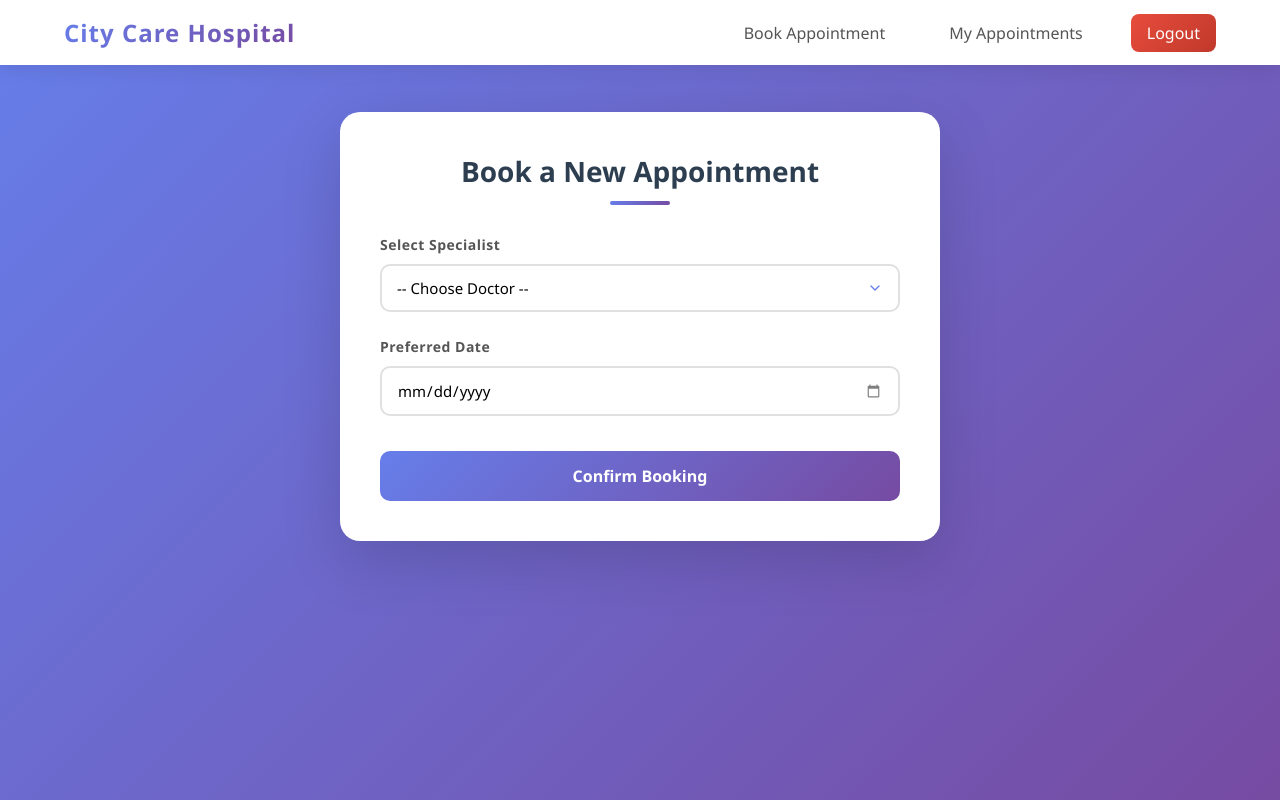
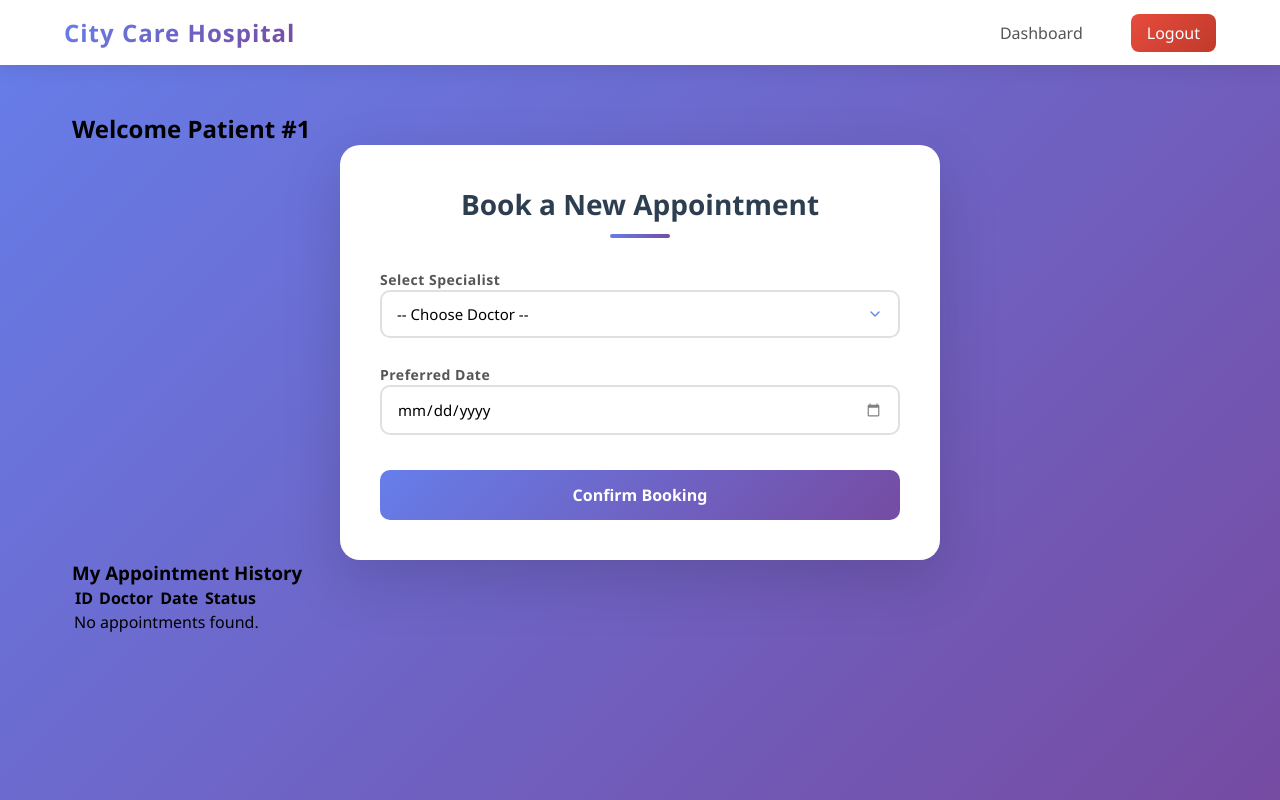
Before and after one commit to imtheking99/hospital-system, a PHP site: page /pdash.php in a window 1280 px wide. Run offline with PHP 8.4, Linux system fonts and the light colour scheme; a user stored in the database is signed in; data comes from the database, SQL or seed files in the repository.

Commit message:
Implement Patient Dashboard and finalize Authentication logic Created patient_dashboard.php with appointment booking form. Developed patient_dashboard.php to display booking history using MySQL Views. Fixed path errors in includes/aphandler.php and auth.php. Added logout.php for secure session management. Integrated stored procedure (sp_BookAppointment) for booking logic.

```diff
--- a/includes/aphandler.php
+++ b/includes/aphandler.php
@@ -1,6 +1,6 @@
 <?php
 session_start();
-require_once 'includes/db.php';
+require_once 'db.php';
 
 if (isset($_POST['book_now']) && $_SESSION['role'] == 'Patient') {
     $patientId = $_SESSION['user_id'];
--- a/pdash.php
+++ b/pdash.php
@@ -1,27 +1,106 @@
+<?php
+session_start();
+require_once 'includes/db.php'; // Database connection
+
+// 1. Session confirmation and role check
+if (!isset($_SESSION['user_id']) || $_SESSION['role'] !== 'Patient') {
+    header("Location: index.php");
+    exit();
+}
+
+$patient_id = $_SESSION['user_id'];
+
+// 2. getting list of doctors
+try {
+    $stmt_docs = $pdo->query("SELECT doctor_id, name, specialization FROM doctors");
+    $doctors = $stmt_docs->fetchAll();
+} catch (PDOException $e) {
+    die("Error fetching doctors: " . $e->getMessage());
+}
+
+// getting patient history
+// using database view
+try {
+    $stmt_app = $pdo->prepare("SELECT * FROM vw_appointmentsummary WHERE patient_name = (SELECT username FROM users WHERE user_id = ?)");
+    $stmt_app->execute([$patient_id]);
+    $my_appointments = $stmt_app->fetchAll();
+} catch (PDOException $e) {
+    die("Error fetching appointments: " . $e->getMessage());
+}
+?>
+
+<!DOCTYPE html>
+<html lang="en">
+<head>
+    <meta charset="UTF-8">
+    <title>Patient Dashboard - City Care Hospital</title>
     <link rel="stylesheet" href="style3.css">
+</head>
+<body>
     <nav class="main-nav">
         <div class="logo">City Care Hospital</div>
         <ul class="nav-links">
-        <li><a href="patient_dashboard.php">Book Appointment</a></li>
-        <li><a href="my_appointments.php">My Appointments</a></li>
-        <li><a href="tier2/logout.php">Logout</a></li>
+            <li><a href="pdash.php">Dashboard</a></li>
+            <li><a href="includes/logout.php">Logout</a></li>
         </ul>
     </nav>
 
     <main class="container">
+        <h2>Welcome Patient #<?php echo $_SESSION['user_id']; ?></h2>
+
         <section class="booking-card">
             <h3>Book a New Appointment</h3>
-        <form action="tier2/appointment_handler.php" method="POST">
+            <form action="includes/aphandler.php" method="POST">
+                <div class="input-group">
                     <label>Select Specialist</label>
                     <select name="doctor_id" required>
                         <option value="">-- Choose Doctor --</option>
-                <!-- PHP will populate this from 'Doctors' table -->
+                        <?php foreach ($doctors as $doc): ?>
+                            <option value="<?php echo $doc['doctor_id']; ?>">
+                                <?php echo $doc['name'] . " (" . $doc['specialization'] . ")"; ?>
+                            </option>
+                        <?php endforeach; ?>
                     </select>
+                </div>
 
+                <div class="input-group">
                     <label>Preferred Date</label>
-            <input type="date" name="appointment_date" min="2026-05-03" required>
+                    <input type="date" name="appointment_date" min="<?php echo date('Y-m-d'); ?>" required>
+                </div>
 
                 <button type="submit" name="book_now">Confirm Booking</button>
             </form>
         </section>
+
+        <section class="report-section">
+            <h3>My Appointment History</h3>
+            <table class="data-table">
+                <thead>
+                    <tr>
+                        <th>ID</th>
+                        <th>Doctor</th>
+                        <th>Date</th>
+                        <th>Status</th>
+                    </tr>
+                </thead>
+                <tbody>
+                    <?php if (count($my_appointments) > 0): ?>
+                        <?php foreach ($my_appointments as $app): ?>
+                            <tr>
+                                <td>#<?php echo $app['appointment_id']; ?></td>
+                                <td><?php echo $app['doctor_name']; ?></td>
+                                <td><?php echo $app['appointment_date']; ?></td>
+                                <td><span class="status-badge"><?php echo $app['status']; ?></span></td>
+                            </tr>
+                        <?php endforeach; ?>
+                    <?php else: ?>
+                        <tr>
+                            <td colspan="4">No appointments found.</td>
+                        </tr>
+                    <?php endif; ?>
+                </tbody>
+            </table>
+        </section>
     </main>
+</body>
+</html>
```
Also changed, not shown: includes/logout.php (added, +15 -0 lines). Lines whose indentation alone changed are shown as unchanged.
